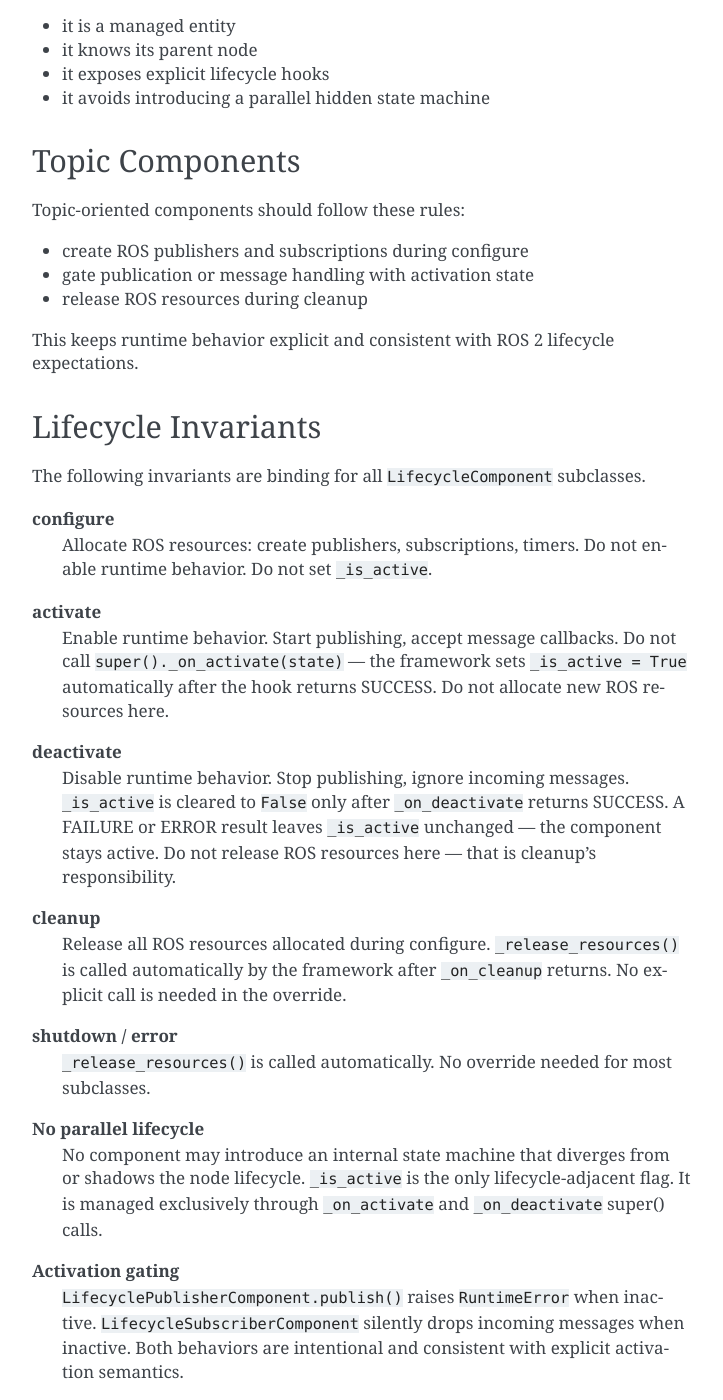
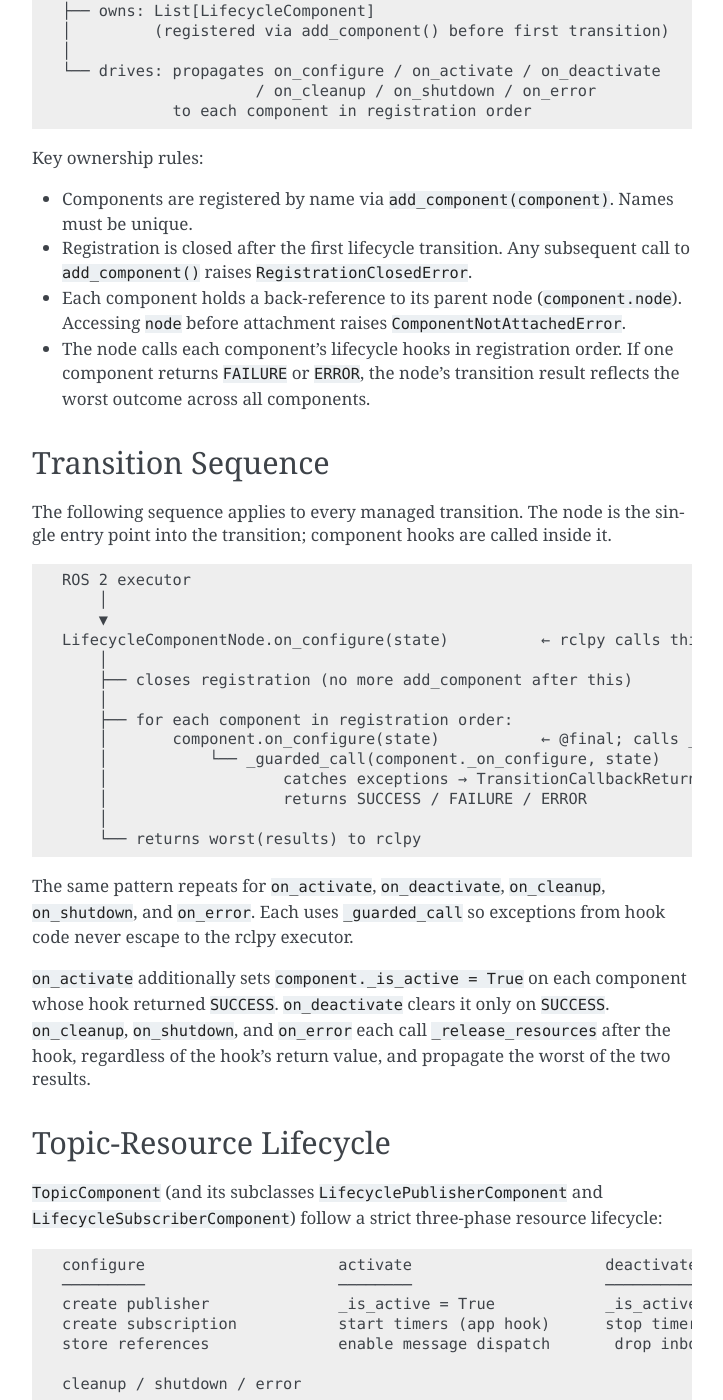
Before and after one commit to apajon/lifecore_ros2, a Sphinx documentation site: the page built from docs/architecture.rst, in a window 1280 px wide and 1400 px high, scrolled down 532 px. Shown: the whole window, without its empty margins (388-1111 px from the left). Built offline with Sphinx 7.4.7, drawn with Linux system fonts in a browser that asks for light colours; pages that are not in the unit, such as notebooks, are missing from menus; some of the changed text lies outside the part shown.

Commit message:
docs(architecture): add ownership, transition sequence, and resource lifecycle sections
Implements TODO_2.md §4.4.

- Adds "Node–Component Ownership" section with ASCII diagram showing the
  one-to-many relationship and registration rules
- Adds "Transition Sequence" section with ASCII call-flow diagram showing
  _guarded_call, worst-result propagation, and _is_active management
- Adds "Topic-Resource Lifecycle" section with a three-column ASCII
  timeline across configure / activate / deactivate / cleanup phases
- Existing invariants, error policy, and member convention sections unchanged

docs/index.rst:
- Updates tagline to verbatim canonical positioning sentence
- Adds patterns and migration_from_rclpy to toctree

```diff
--- a/docs/architecture.rst
+++ b/docs/architecture.rst
@@ -8,8 +8,93 @@ lifecore_ros2 provides a structured way to build ROS 2 lifecycle nodes using com
 
 The current architecture is centered on two layers:
 
-- a lifecycle-aware core in src/lifecore_ros2/core
-- reusable topic-oriented components in src/lifecore_ros2/components
+- a lifecycle-aware core in ``src/lifecore_ros2/core``
+- reusable topic-oriented components in ``src/lifecore_ros2/components``
+
+Node–Component Ownership
+------------------------
+
+``LifecycleComponentNode`` owns and drives every registered ``LifecycleComponent``.
+The relationship is one-to-many: one node, any number of named components.
+
+.. code-block:: text
+
+    LifecycleComponentNode
+    │
+    ├── owns: List[LifecycleComponent]
+    │         (registered via add_component() before first transition)
+    │
+    └── drives: propagates on_configure / on_activate / on_deactivate
+                         / on_cleanup / on_shutdown / on_error
+                to each component in registration order
+
+Key ownership rules:
+
+- Components are registered by name via ``add_component(component)``. Names must be unique.
+- Registration is closed after the first lifecycle transition. Any subsequent call to
+  ``add_component()`` raises ``RegistrationClosedError``.
+- Each component holds a back-reference to its parent node (``component.node``).
+  Accessing ``node`` before attachment raises ``ComponentNotAttachedError``.
+- The node calls each component's lifecycle hooks in registration order.
+  If one component returns ``FAILURE`` or ``ERROR``, the node's transition result reflects
+  the worst outcome across all components.
+
+Transition Sequence
+-------------------
+
+The following sequence applies to every managed transition. The node is the single entry point
+into the transition; component hooks are called inside it.
+
+.. code-block:: text
+
+    ROS 2 executor
+        │
+        ▼
+    LifecycleComponentNode.on_configure(state)          ← rclpy calls this
+        │
+        ├── closes registration (no more add_component after this)
+        │
+        ├── for each component in registration order:
+        │       component.on_configure(state)           ← @final; calls _guarded_call
+        │           └── _guarded_call(component._on_configure, state)
+        │                   catches exceptions → TransitionCallbackReturn.ERROR
+        │                   returns SUCCESS / FAILURE / ERROR
+        │
+        └── returns worst(results) to rclpy
+
+The same pattern repeats for ``on_activate``, ``on_deactivate``, ``on_cleanup``,
+``on_shutdown``, and ``on_error``. Each uses ``_guarded_call`` so exceptions from hook
+code never escape to the rclpy executor.
+
+``on_activate`` additionally sets ``component._is_active = True`` on each component
+whose hook returned ``SUCCESS``. ``on_deactivate`` clears it only on ``SUCCESS``.
+``on_cleanup``, ``on_shutdown``, and ``on_error`` each call ``_release_resources``
+after the hook, regardless of the hook's return value, and propagate the worst of the
+two results.
+
+Topic-Resource Lifecycle
+------------------------
+
+``TopicComponent`` (and its subclasses ``LifecyclePublisherComponent`` and
+``LifecycleSubscriberComponent``) follow a strict three-phase resource lifecycle:
+
+.. code-block:: text
+
+    configure                     activate                     deactivate
+    ─────────                     ────────                     ──────────
+    create publisher              _is_active = True            _is_active = False
+    create subscription           start timers (app hook)      stop timers (app hook)
+    store references              enable message dispatch       drop inbound messages
+
+    cleanup / shutdown / error
+    ──────────────────────────
+    destroy publisher
+    destroy subscription
+    _release_resources() called automatically
+
+The only state the framework tracks is ``_is_active``. There is no secondary resource-ready
+flag. Whether a resource exists at runtime is determined entirely by whether ``_on_configure``
+has run and ``_on_cleanup`` / ``_release_resources`` has not yet been called.
 
 Lifecycle Design
 ----------------
```
Also changed, not shown: docs/index.rst (+4 -4 lines).
